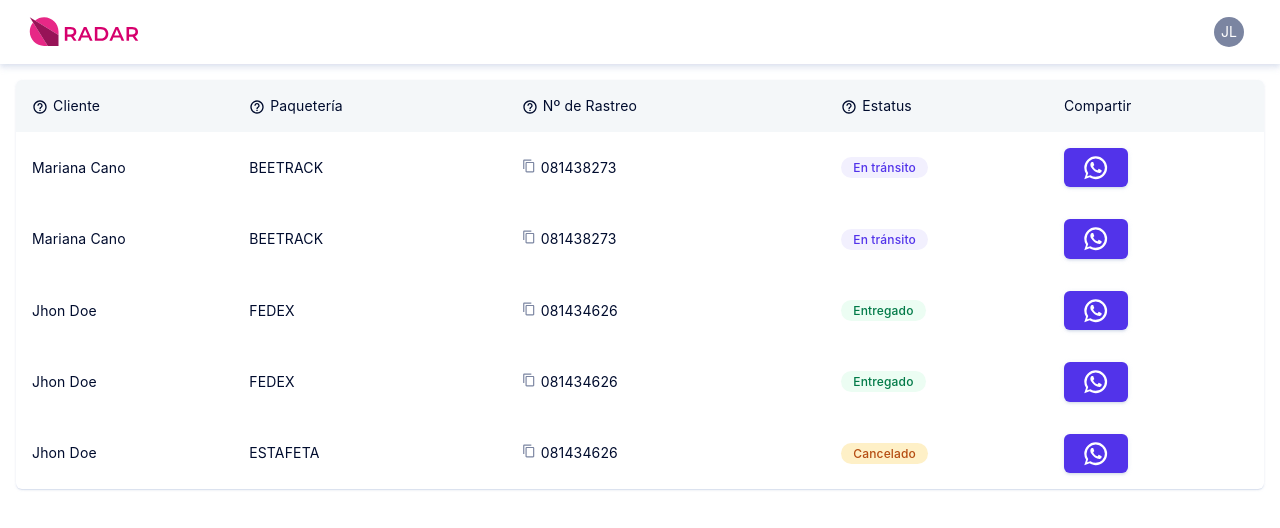
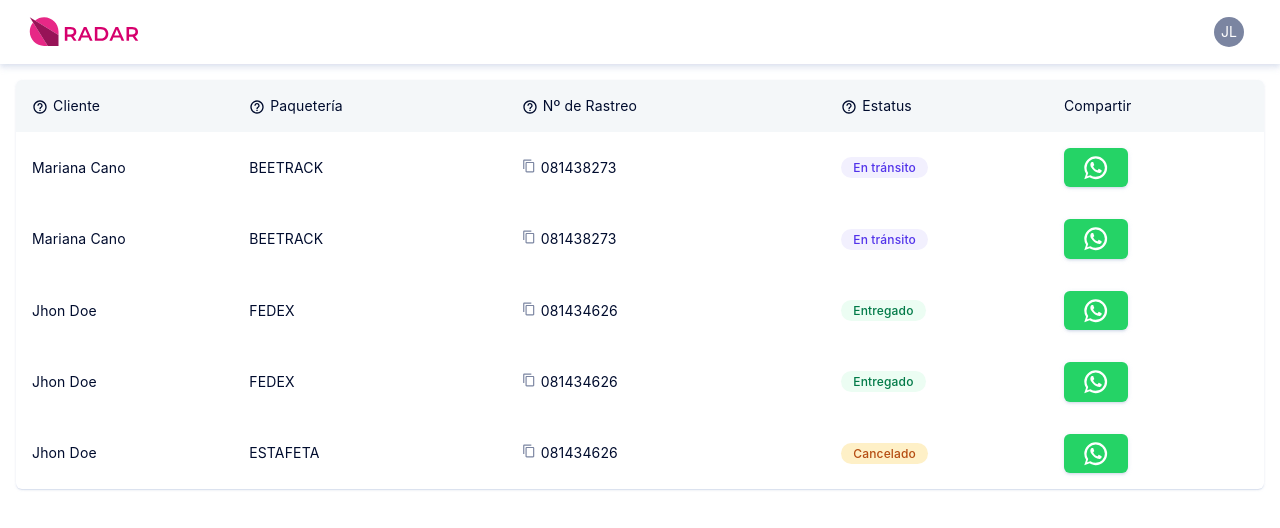
Before and after one commit to Jotaeles/next-pwa, a Next.js app: page / in a window 1280 px wide. Shown: the top 528 px of the page. Built offline with nearby package versions, Linux system fonts and the light colour scheme.

Commit message:
feat: add phone to api whatsapp

```diff
--- a/src/components/basic-table/basic-table.tsx
+++ b/src/components/basic-table/basic-table.tsx
@@ -177,13 +177,13 @@
                   <Button
                     variant="contained"
                     sx={{
-                      backgroundColor: "#5233EA",
-                      "&:hover": { backgroundColor: "#5233EA" },
+                      backgroundColor: "#25D366",
+                      "&:hover": { backgroundColor: "#25D366" },
                       ".MuiSvgIcon-root": { marginRight: "0px" },
                     }}
                     onClick={() =>
                       window.open(
-                        `https://api.whatsapp.com/send?text=Revisa%20el%20rastreo%20de%20tus%20guía%20en%20el%20siguiente%20link%20https://rastreo.skydropx.com/?tracking_number=${row.tracking_number}`
+                        `https://api.whatsapp.com/send?phone=8110066718&text=Revisa%20el%20rastreo%20de%20tu%20guía%20en%20el%20siguiente%20link%20https://rastreo.skydropx.com/?tracking_number=${row.tracking_number}`
                       )
                     }
                   >
```
